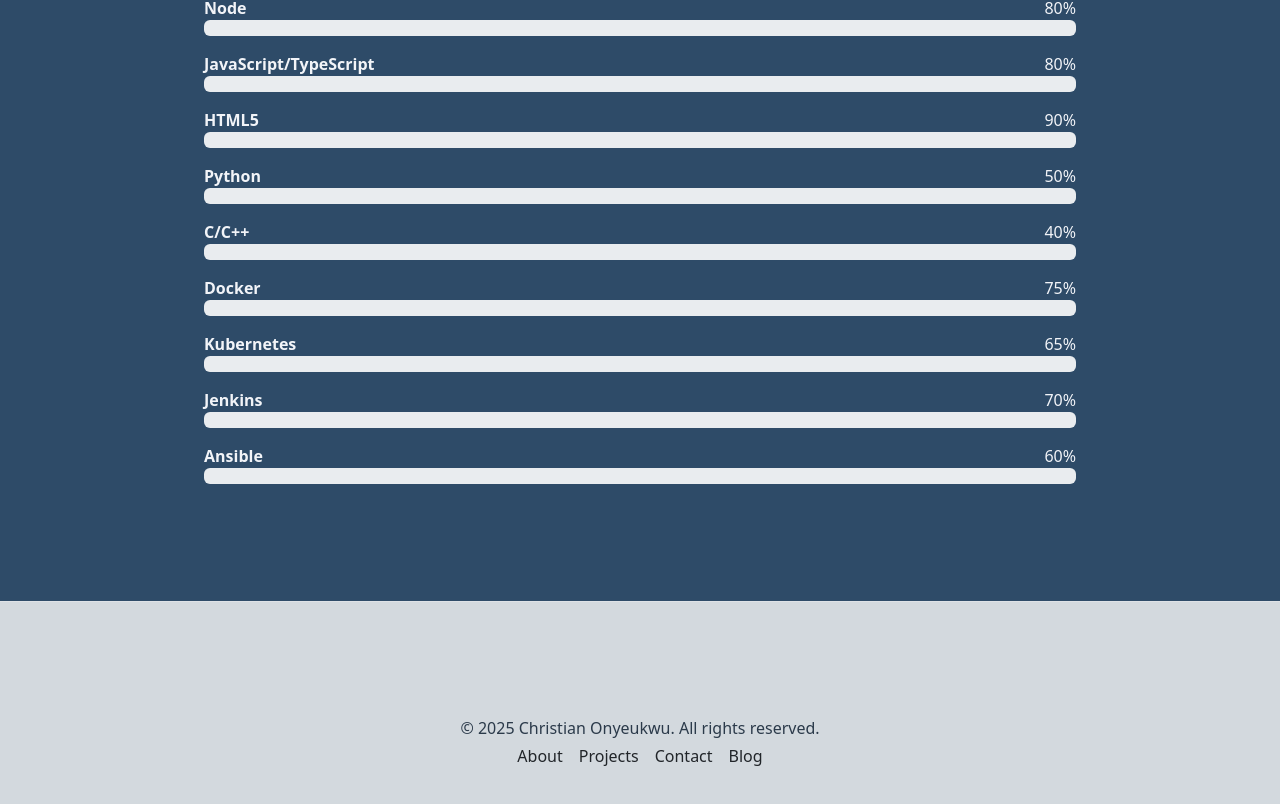
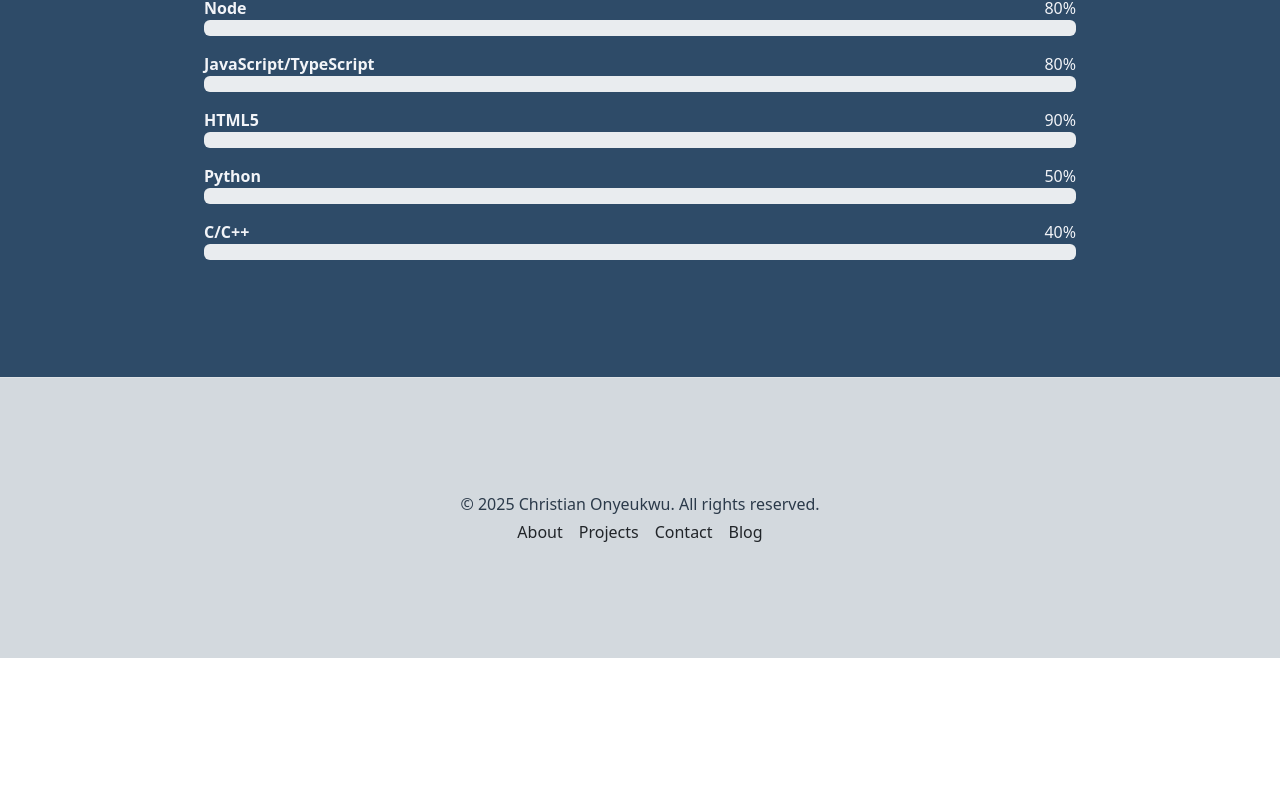
Before and after one commit to christianRibig5/christian_portfolio, a React (Vite) app: page / in a window 1280 px wide. Shown: the part 2868-3672 px from the top of the page. After the commit the page ends 3526 px from the top, so only its background shows below. Built offline with nearby package versions, Linux system fonts and the light colour scheme.

Commit message:
updated skills component

```diff
--- a/src/data/skills.js
+++ b/src/data/skills.js
@@ -13,10 +13,6 @@
     { name: 'HTML5', level: 90 },
     { name: 'Python', level: 50 },
     { name: 'C/C++', level: 40 },
-    { name: 'Docker', level: 75 },
-    { name: 'Kubernetes', level: 65 },
-    { name: 'Jenkins', level: 70 },
-    { name: 'Ansible', level: 60 },
 ];
 
 export default skills;
```
Also changed, not shown: 1 other file (tests, documents, lock files or other folders).
